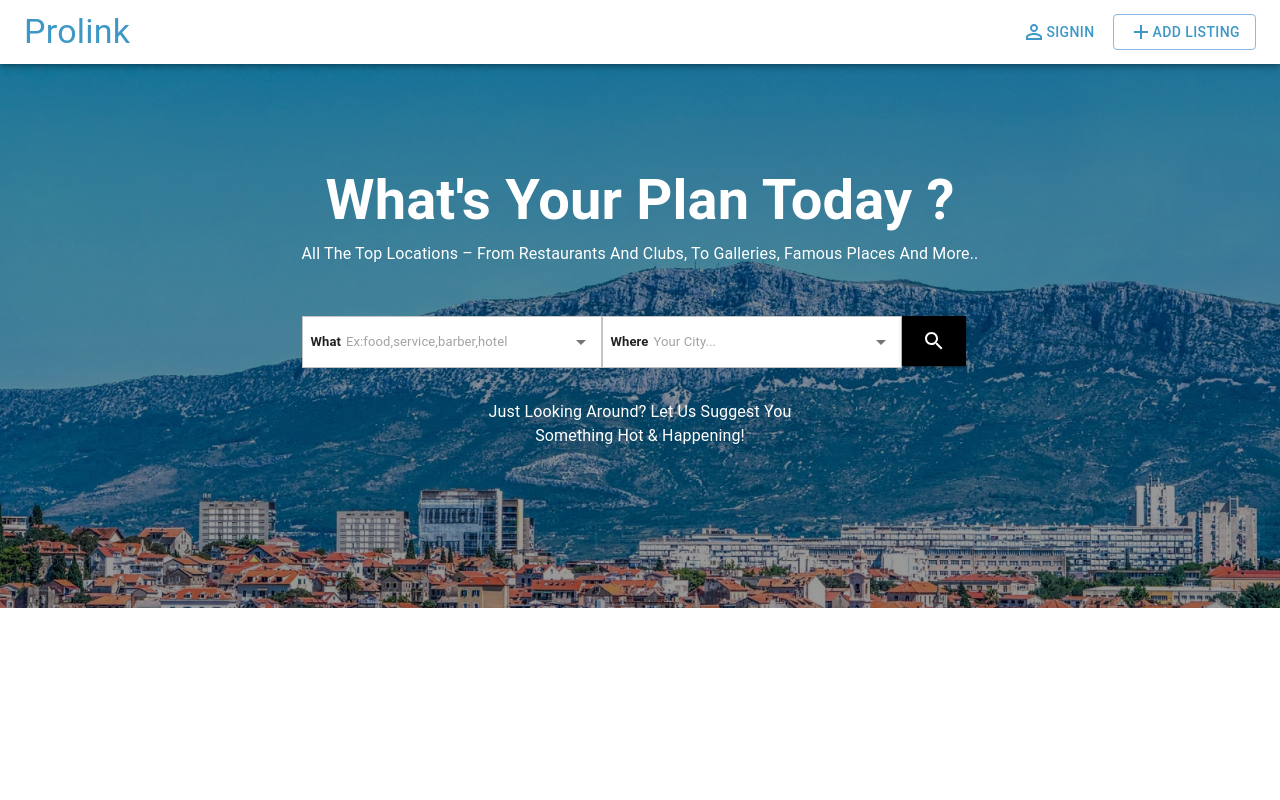
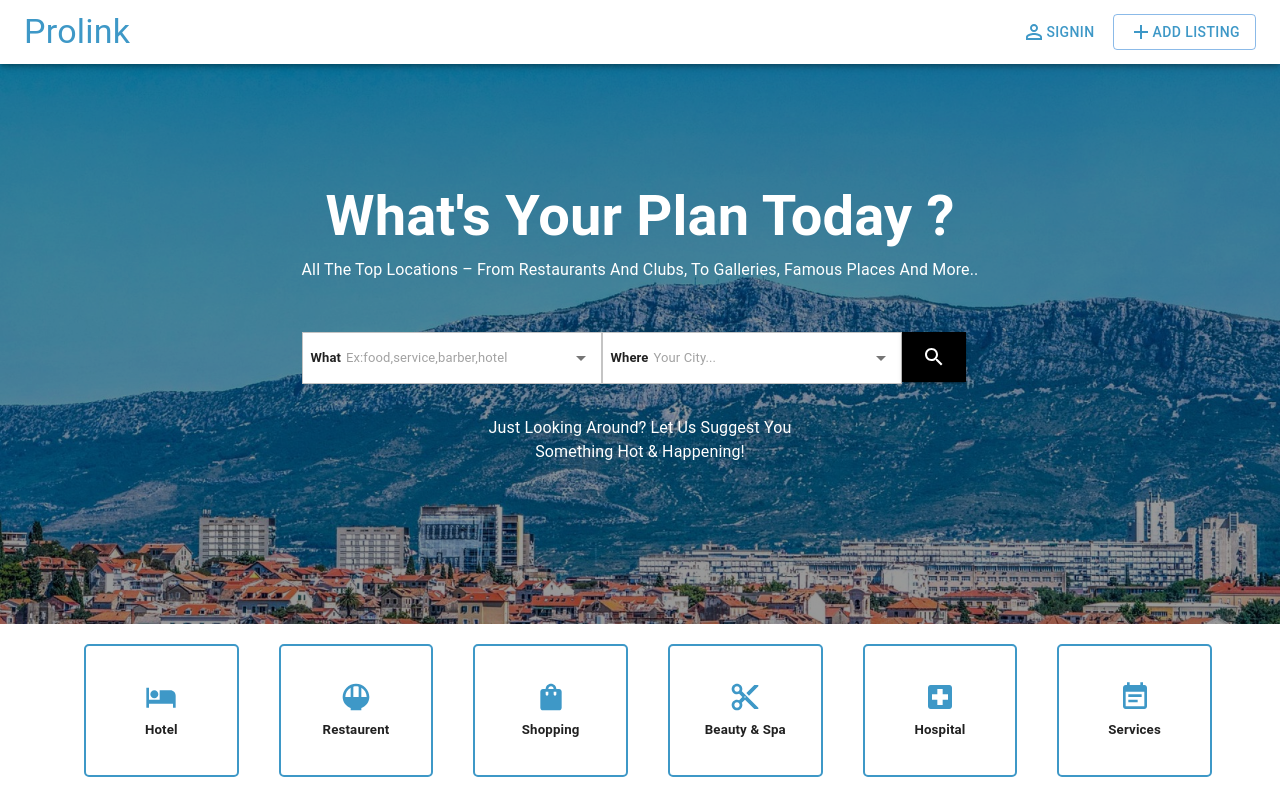
Before and after one commit to Rutubhimani28/Directory-Listing, a React (Create React App) app: page / in a window 1280 px wide. Built offline with nearby package versions, Linux system fonts and the light colour scheme.

Commit message:
landing page about

```diff
--- a/src/Pages/LandingPage/Home/about.tsx
+++ b/src/Pages/LandingPage/Home/about.tsx
@@ -1,21 +1,51 @@
 import React from 'react'
 import Grid from '@mui/material/Grid';
+import HotelIcon from '@mui/icons-material/Hotel';
+import RiceBowlIcon from '@mui/icons-material/RiceBowl';
+import ShoppingBagIcon from '@mui/icons-material/ShoppingBag';
+import ContentCutIcon from '@mui/icons-material/ContentCut';
+import LocalHospitalIcon from '@mui/icons-material/LocalHospital';
+import EventNoteIcon from '@mui/icons-material/EventNote';
+import { Container } from '@mui/material';
 const About = () => {
+    const about = [
+        {
+            img: <HotelIcon />,
+            name: "Hotel",
+        },
+        {
+            img: <RiceBowlIcon />,
+            name: "Restaurent",
+        },
+        {
+            img: <ShoppingBagIcon />,
+            name: "Shopping",
+        },
+        {
+            img: <ContentCutIcon />,
+            name: "Beauty & spa",
+        },
+        {
+            img: <LocalHospitalIcon />,
+            name: "Hospital"
+        },
+        {
+            img: <EventNoteIcon />,
+            name: "Services"
+        }
+    ]
     return (
-        <Grid container spacing={2} sx={{ flexGrow: 1 }}>
-            <Grid xs={8}>
-                <div>xs=8</div>
+        <Container>
+            <Grid container spacing={2} sx={{ flexGrow: 1, margin: 0 }}>
+                {about.map((item, index) => (
+                    <Grid xs={6} sm={6} md={4} lg={2}>
+                        <div key={index} className='about-box' >
+                            {item.img}<h5>{item.name}</h5>
+                        </div>
+                    </Grid>
+                ))}
             </Grid>
-            <Grid xs={4}>
-                <div>xs=4</div>
-            </Grid>
-            <Grid xs={4}>
-                <div>xs=4</div>
-            </Grid>
-            <Grid xs={8}>
-                <div>xs=8</div>
-            </Grid>
-        </Grid>
+        </Container>
     )
 }
 
--- a/src/Pages/LandingPage/Home/banner.tsx
+++ b/src/Pages/LandingPage/Home/banner.tsx
@@ -1,5 +1,5 @@
 import React from 'react'
-import { Autocomplete, Button, Grid, TextField } from "@mui/material";
+import { Autocomplete, Button, Grid, Paper, TextField } from "@mui/material";
 import SearchOutlined from "@mui/icons-material/SearchOutlined";
 const Banner = () => {
     const top100Films = [
@@ -12,10 +12,8 @@ const Banner = () => {
         { label: 'Pulp Fiction', year: 1994 },
     ];
     return (
-        <div className='main'>
+        <>
             <div className='banner'>
-                <div className='overlay'>
-                </div>
                 <div className='banner-title'>
                     What's Your Plan Today ?
                     <p>All the top locations – from restaurants and clubs, to galleries, famous places and more..</p>
@@ -65,10 +63,9 @@ const Banner = () => {
                     </div>
                     <p>Just looking around? Let us suggest you <br />something hot & happening!</p>
                 </div>
+            </div>
 
-            </div>
-        </div>
-
+        </>
     )
 }
 
--- a/src/Pages/LandingPage/Home/home.css
+++ b/src/Pages/LandingPage/Home/home.css
@@ -1,10 +1,10 @@
 .banner {
-    position: absolute;
+    position: relative;
     display: flex;
     align-items: center;
     background-position: top;
     width: 100%;
-    height: 70%;
+    height: 70vh;
     background-image: url(../../../images/banner.jpg);
     transition: all 0.5s ease-in-out;
     background-repeat: no-repeat;
@@ -13,16 +13,18 @@
     background-size: cover;
     padding: 0px !important;
     justify-content: center;
+    z-index: 9;
 }
 
-.overlay {
+.banner::after {
+    content: '';
+    position: absolute;
+    top: 0px;
+    left: 0px;
     background-color: rgb(0, 0, 0);
-    position: absolute;
-    top: 0;
-    left: 0;
-    bottom: 0;
-    height: 100%;
     width: 100%;
+    height: 70vh;
+    z-index: -1;
     opacity: 0.4;
 }
 
@@ -37,7 +39,7 @@
     color: #fff;
     font-size: 3.5rem;
     font-weight: 600;
-    z-index: 99;
+    /* z-index: 99; */
     text-align: center;
 }
 
@@ -51,3 +53,26 @@
     border-radius: 0px !important;
     background-color: black !important;
 }
+
+.about-box {
+    padding: 35px 0px;
+    border: 2px solid #3e98c7;
+    border-radius: 5px;
+    margin: 20px;
+    text-align: center;
+}
+
+.about-box svg {
+    color: #3e98c7;
+    font-size: 32px;
+}
+
+.about-box:hover svg {
+    color: #fff;
+
+}
+
+.about-box:hover {
+    background-color: #3e98c7;
+    color: #fff;
+}
--- a/src/Pages/LandingPage/header.tsx
+++ b/src/Pages/LandingPage/header.tsx
@@ -104,7 +104,7 @@ function DrawerAppBar(props: any) {
     window !== undefined ? () => window().document.body : undefined;
 
   return (
-    <Box sx={{ display: "flex" }}>
+    <Box sx={{ display: "flex", width: "100%" }}>
       <CssBaseline />
       <AppBar
         component="nav"
@@ -162,7 +162,7 @@ function DrawerAppBar(props: any) {
           {drawer}
         </Drawer>
       </nav>
-      <Box component="main" >
+      <Box style={{ width: "100%" }} >
         <Toolbar />
         <Home />
       </Box>
--- a/src/Pages/LandingPage/index.tsx
+++ b/src/Pages/LandingPage/index.tsx
@@ -6,7 +6,7 @@ const LandingPage = () => {
   const [auth, setAuth] = useAuth();
   console.log(auth, "PPPPPPPPPPPPPPPPPPPPPPPPPPPPP");
   return (
-    <div>
+    <div style={{ width: "100%" }}>
       <Header />
     </div>
   );
```
